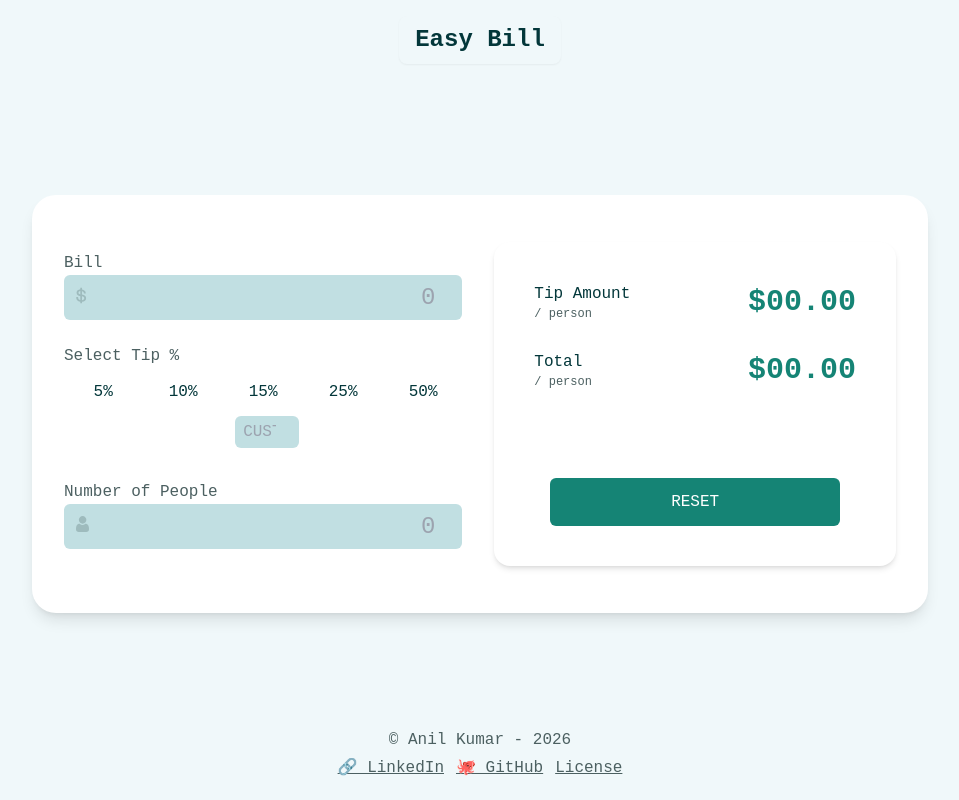
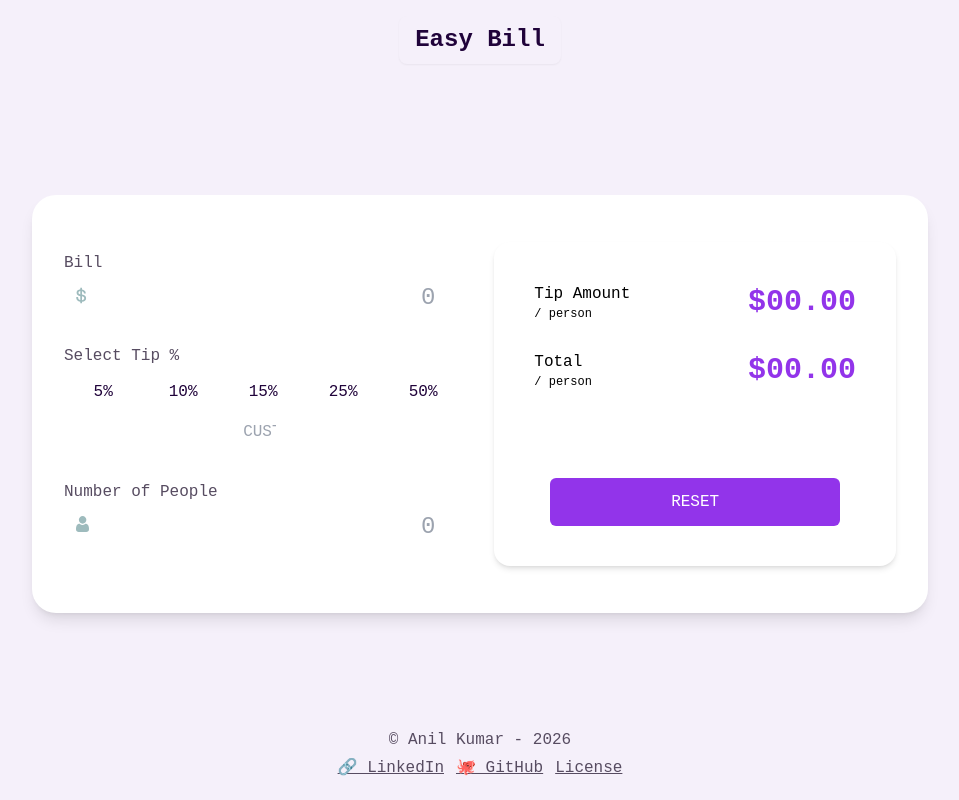
Before and after one commit to Anilkumarputta/Easy-Tip, a React (Create React App) app: page / in a window 1280 px wide. Shown: the whole page, without its empty margins (160-1119 px from the left). Built offline with nearby package versions, Linux system fonts and the light colour scheme.

Commit message:
Change theme to purple color scheme

```diff
--- a/src/App.js
+++ b/src/App.js
@@ -18,9 +18,9 @@ function App() {
   return (
     <>
       <Contexts.Provider value={{ amount, setAmount, people, setpeople, tip, setTip, bill, setBill, total, settotal}}>
-        <div className="w-screen h-screen overflow-hidden flex flex-col bg-light-cyan dark:bg-dark-cyan">
+        <div className="w-screen h-screen overflow-hidden flex flex-col bg-light-purple dark:bg-dark-purple">
           <header className="w-full flex items-center py-4 px-4 justify-center">
-            <span className="text-2xl font-bold text-dark-cyan bg-light-cyan rounded-lg px-4 py-2 shadow-sm">Easy Bill</span>
+            <span className="text-2xl font-bold text-dark-purple bg-light-purple rounded-lg px-4 py-2 shadow-sm">Easy Bill</span>
           </header>
           <main className="flex-1 flex items-center justify-center w-full">
             <div className="flex justify-center items-center w-full h-full">
--- a/src/components/Display.jsx
+++ b/src/components/Display.jsx
@@ -25,7 +25,7 @@ const Display = () => {
                 <Info title="Total" value={total} />
             </div>
             <div className="flex align-middle justify-center md:h-25%">
-                <button className='bg-strong-cyan hover:bg-strong-cyan/90 rounded-md h-[3rem] mt-[1rem] text-white w-[90%] focus:outline-none focus:ring-2 focus:ring-strong-cyan' onClick={setZero} >
+                <button className='bg-strong-purple hover:bg-strong-purple/90 rounded-md h-[3rem] mt-[1rem] text-white w-[90%] focus:outline-none focus:ring-2 focus:ring-strong-purple' onClick={setZero} >
                     RESET
                 </button>
             </div>
--- a/src/components/Footer.jsx
+++ b/src/components/Footer.jsx
@@ -2,7 +2,7 @@ import React from 'react'
 
 const Footer = () => {
   return (
-    <footer className='text-center mb-4 text-grayish-cyan'>
+    <footer className='text-center mb-4 text-grayish-purple'>
       <p className='mb-1'>&copy; Anil Kumar - 2026</p>
       <p className='mb-1'>
         <a href="https://linkedin.com/in/anil-putta" target="_blank" rel="noreferrer" className='underline mr-3'>🔗 LinkedIn</a>
--- a/src/components/Info.jsx
+++ b/src/components/Info.jsx
@@ -8,7 +8,7 @@ const Info = ({ title, value }) => {
                 <p className="text-grayish-cyan dark:text-gray-300 text-xs">/ person</p>
             </div>
             <div className="w-[50%]">
-                <p className="text-strong-cyan dark:text-white text-3xl text-right font-semibold">
+                <p className="text-strong-purple dark:text-white text-3xl text-right font-semibold">
                     ${value}
                 </p>
             </div>
--- a/src/components/Subtitle.jsx
+++ b/src/components/Subtitle.jsx
@@ -2,7 +2,7 @@ import React from 'react'
 
 const Subtitle = ({text}) => {
     return (
-        <h4 className="text-grayish-cyan dark:text-light-cyan mt-[1.5rem]">{text}</h4>
+        <h4 className="text-grayish-purple dark:text-light-purple mt-[1.5rem]">{text}</h4>
     )
 }
 
--- a/src/components/TipBtn.jsx
+++ b/src/components/TipBtn.jsx
@@ -10,8 +10,8 @@ const TipBtn = ({ tipvalue }) => {
         <button
             className={
                 tip === tipvalue
-                    ? 'bg-strong-cyan text-center text-white rounded-md h-8 w-16 hover:opacity-95 focus:outline-none focus:ring-2 focus:ring-strong-cyan'
-                    : 'bg-white dark:bg-dark-cyan text-dark-cyan dark:text-white text-center rounded-md h-8 w-16 hover:bg-light-grayish-cyan/80 dark:hover:bg-dark-cyan/90 focus:outline-none focus:ring-2 focus:ring-strong-cyan'
+                    ? 'bg-strong-purple text-center text-white rounded-md h-8 w-16 hover:opacity-95 focus:outline-none focus:ring-2 focus:ring-strong-purple'
+                    : 'bg-white dark:bg-dark-purple text-dark-purple dark:text-white text-center rounded-md h-8 w-16 hover:bg-light-purple/80 dark:hover:bg-dark-purple/90 focus:outline-none focus:ring-2 focus:ring-strong-purple'
             }
             style={{ margin: '0 4px', minWidth: '48px' }}
             onClick={() => {
--- a/tailwind.config.js
+++ b/tailwind.config.js
@@ -5,11 +5,10 @@ module.exports = {
   theme: {
     extend: {
       colors: {
-        "strong-cyan": "hsl(172, 72%, 30%)", // darker for higher contrast with white text
-        "dark-cyan": "hsl(183, 90%, 12%)", // darker for high contrast in dark mode
-        "grayish-cyan": "hsl(184, 12%, 34%)", // darker for readable headings on light bg
-        "light-grayish-cyan": "hsl(185, 36%, 82%)", // improve contrast against white
-        "light-cyan": "hsl(189, 50%, 96%)", // keep near-white but slightly toned
+        "strong-purple": "hsl(271, 81%, 56%)", // vibrant purple for buttons
+        "dark-purple": "hsl(271, 91%, 12%)", // dark purple for dark mode
+        "grayish-purple": "hsl(272, 12%, 34%)", // muted purple-gray
+        "light-purple": "hsl(270, 50%, 96%)", // light purple background
         white: "hsl(0, 0%, 100%)"
       },
       fontFamily: {
```
